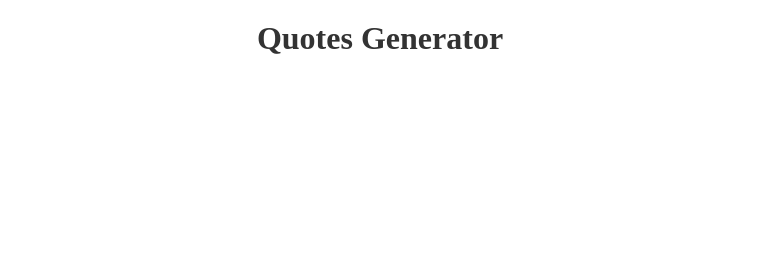
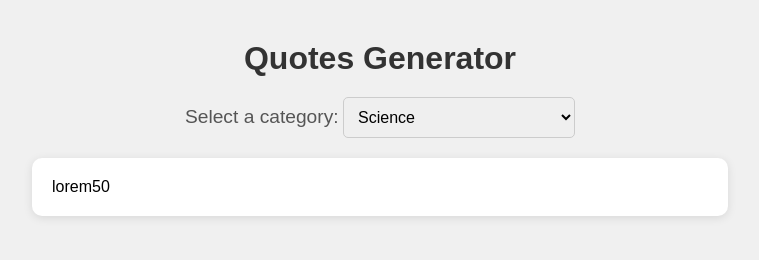
Before and after one commit to binayak-dangi/quotes-generator, a plain HTML site: page index.html in a window 1280 px wide. Shown: the whole page, without its empty margins (260-1019 px from the left). Drawn offline with Linux system fonts and the light colour scheme.

Commit message:
html structure and css style for category and quote display

```diff
--- a/index.html
+++ b/index.html
@@ -7,7 +7,22 @@
     <link rel="stylesheet" href="style.css">
 </head>
 <body>
-    <h1>Quotes Generator</h1>
+    <div class="container">
+        <h1>Quotes Generator</h1>
+        <div class="category">
+            <label for="category">Select a category:</label>
+            <select id="category">
+                <option value="funny">Science</option>
+                <option value="inspirational">Inspiration</option>
+                <option value="life">Life</option>
+                <option value="love">Love</option>
+            </select>
+        </div>
+        <div class="quote-display">lorem50
+
+        </div>
+
+    </div>
 
     <script src="script.js"></script>
 </body>
--- a/style.css
+++ b/style.css
@@ -3,9 +3,41 @@
     padding: 0;
     box-sizing: border-box;
 }
-h1{
+body{
+    font-family: 'Poppins', sans-serif;
+    background-color: #f0f0f0;
+}
+.container{
+    max-width: 1200px;
+    margin: 0 auto;
+    padding: 20px;
+}
+.container h1{
     text-align: center;
     margin: 20px 0;
     font-size: 2rem;
     color: #333;
 }
+.container .category{
+   text-align: center;
+   margin: 20px 0;
+}
+.container .category label{
+    font-size: 1.2rem;
+    color: #555;
+}
+.container .category select{
+    width: 20%;
+    padding: 10px;
+    font-size: 1rem;
+    border: 1px solid #ccc;
+    border-radius: 5px;
+}
+.container .quote-display{
+   width: 60%;
+   margin: 20px auto;
+   padding: 20px;
+   background-color: #fff;
+   border-radius: 10px;
+   box-shadow: 0 2px 10px rgba(0, 0, 0, 0.1);
+}
```
